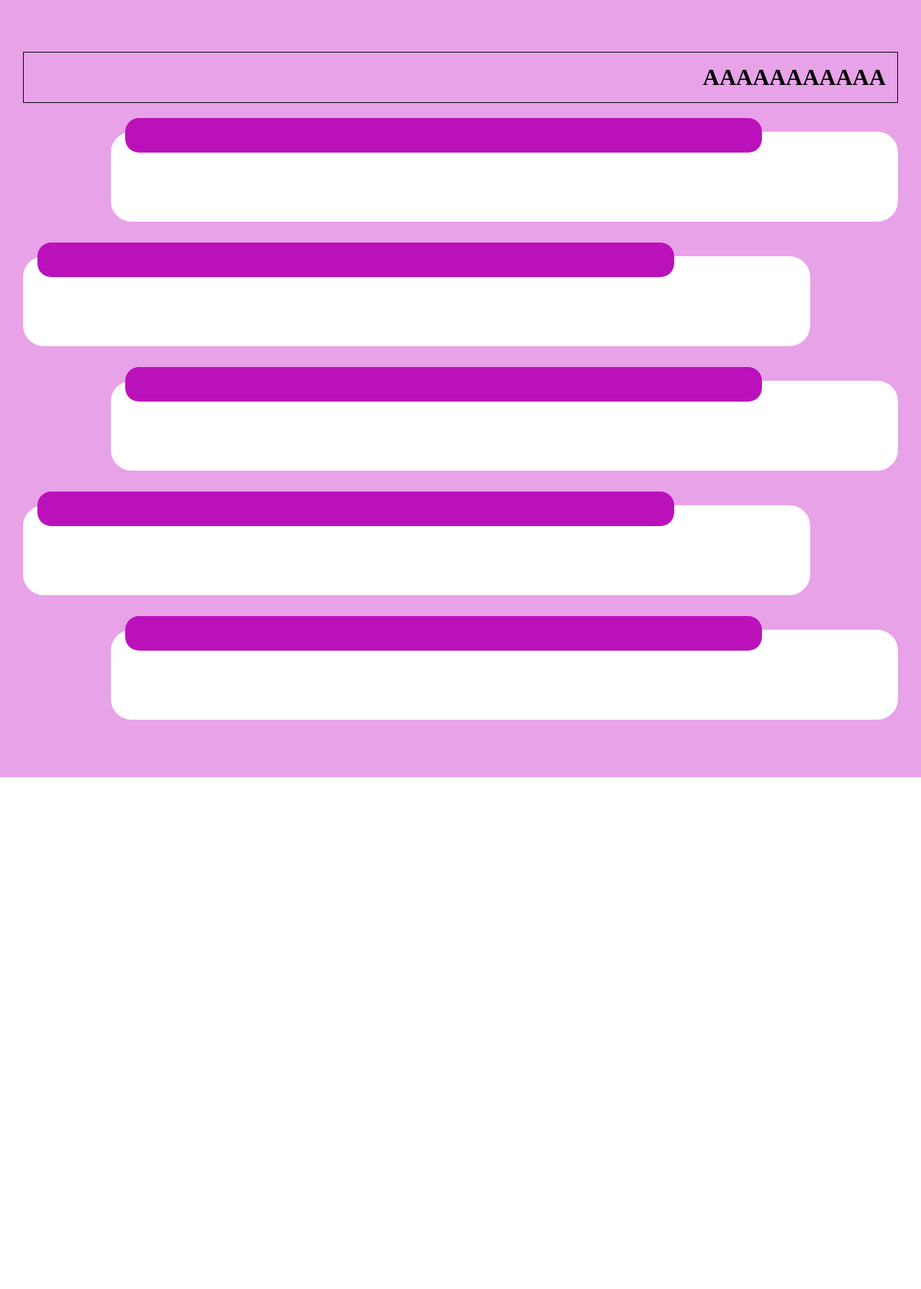
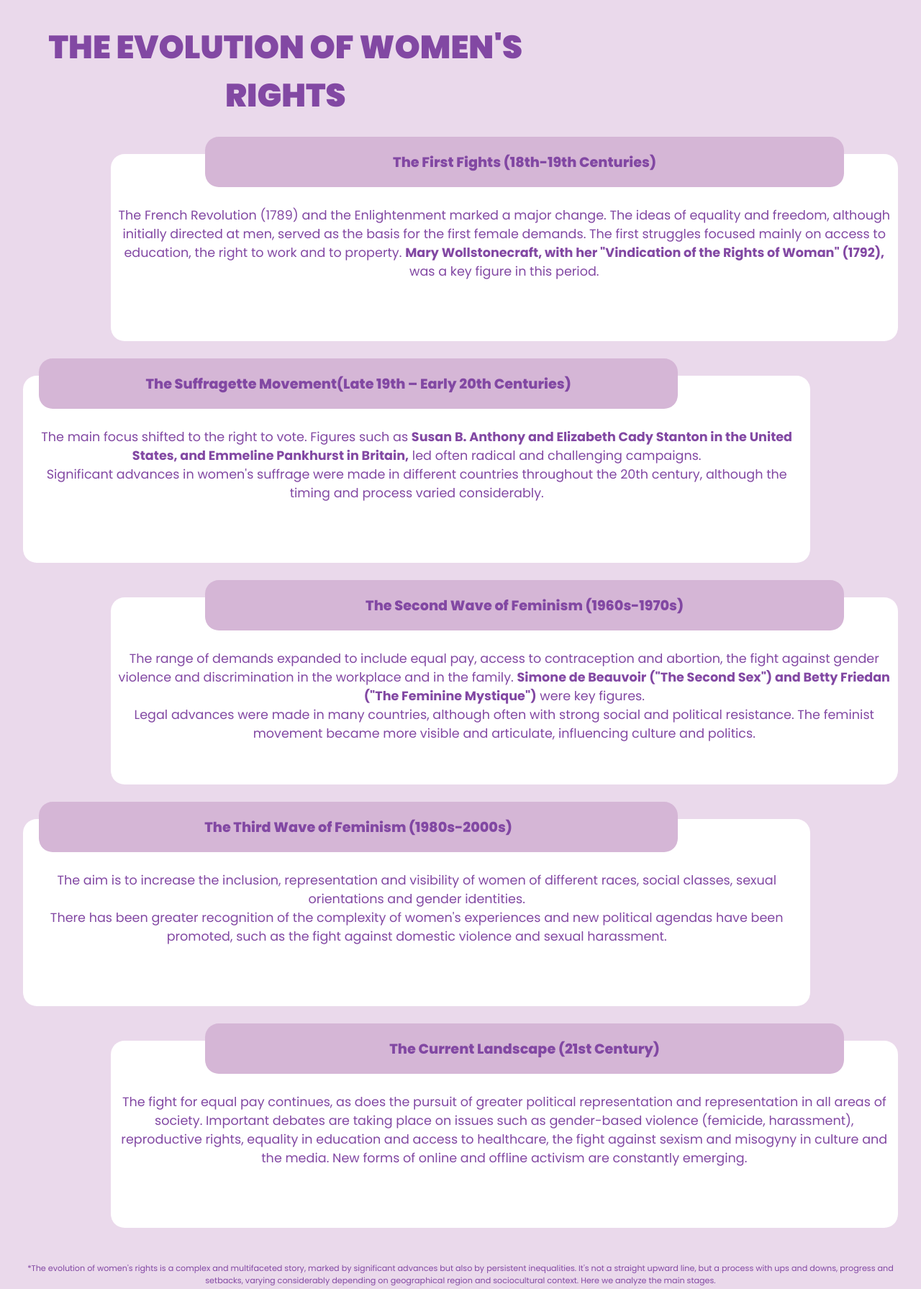
Before and after one commit to vri-a/8M, a plain HTML site: page index.html in a window 1280 px wide. Shown: the whole page at 72% size. Before the commit the page ends 1080 px from the top, so only its background shows below. Drawn offline with Linux system fonts and the light colour scheme.

Commit message:
Se agrego el texto, se mejoro el diseño y se hizo el responsive. Primera version de la pagina.

```diff
--- a/css/style.css
+++ b/css/style.css
@@ -1,7 +1,17 @@
+@import url('https://fonts.googleapis.com/css2?family=Poppins:ital,wght@0,100;0,200;0,300;0,400;0,500;0,600;0,700;0,800;0,900;1,100;1,200;1,300;1,400;1,500;1,600;1,700;1,800;1,900&display=swap');
+
+:root {
+    --primary-color: #ead9eb;
+    --secondary-color: #8248a3;
+    --tertiary-color: rgb(213, 182, 214);
+}
+
 * {
     margin: 0;
     padding: 0;
     box-sizing: border-box;
+    font-family: "Poppins", sans-serif;
+    color: var(--secondary-color);
 }
 
 .container {
@@ -10,53 +20,151 @@
     display:flex;
     flex-wrap: wrap;
     justify-content: center;
-    /* align-items: center; */
+    align-items: center;
     flex-direction: column;
     padding: 2rem;
-    background-color: rgb(232, 162, 232);
+    background-color: var(--primary-color);
+}
+
+
+.cards {
+    width: 100%;
+    height: max-content;
 }
 
 .title {
-    width: 100%;
+    width: 80%;
     height: max-content;
-    padding: 1rem;
-    margin: 2.5rem 0;
-    border: 1px solid black;
-    text-align: right;
+    font-size: 1.8rem;
+    font-weight: 900;
+    text-align: center;
+    margin-bottom: 3rem;
 
 }
-.cards {
-    width: 100%;
-    height: max-content;
-    /* background-color: #7a0f5b; */
-}
+
 .card {
-
     width: 90%;
-    height: 125px;
-    border-radius: 1.8rem;
+    height: 360px;
+    border-radius: 1.2rem;
     position: relative;
     background-color: #fff;
     margin-bottom: 3rem;
+
 }
 
-.card:nth-child(odd) {
+.card:nth-child(even) {
     left: 10%;
-    /* background-color: black; */
 }
 
+.card:nth-child(even) .card-header::before {
+        margin-left: 12%;
+}
 
+.card:nth-child(odd) .card-header::before {
+    margin-left:2%;
+}
 
+/* Header */
+.card:nth-child(2) .card-header::before {
+   content: 'The First Fights (18th-19th Centuries)';
+
+}
+
+.card:nth-child(3) .card-header::before {
+    content: 'The Suffragette Movement(Late 19th – Early 20th Centuries)';
+
+}
+
+.card:nth-child(4) .card-header::before {
+    content: 'The Second Wave of Feminism (1960s-1970s)';
+
+}
+
+.card:nth-child(5) .card-header::before {
+    content: 'The Third Wave of Feminism (1980s-2000s)';
+
+}
+
+.card:nth-child(6) .card-header::before {
+    content: 'The Current Landscape (21st Century)';
+
+}
+
+/* Header End*/
 
 .card-header::before {
     content: "";
     width: 80%;
-    height: 2.4rem;
+    height: 3.6rem;
     position: absolute;
-    left: 20px;
-    top: -1.2rem;
+    display: flex;
+    justify-content: center;
+    align-items: center;
+    top: -1.5rem;
     border-radius: 1.2rem;
-    background-color: rgb(187, 17, 187);
-    padding: .3rem;
+    background-color: var(--tertiary-color);
+    padding: .4rem;
+    font-weight: 800;
+    text-align: center;
+    font-size: .7rem;
+}
 
+.card-content {
+    position: absolute;
+    margin-top: 3rem;
+    padding: .5rem;
+    text-align: center;
+    font-size: .8rem;
 }
+
+.note {
+    font-size: .7rem;
+    text-align: center;
+}
+
+/* Media Queries */
+
+@media screen and (min-width: 400px) {
+    .card {
+        height: 300px;
+    }
+
+    .card-header::before {
+        font-size: 1rem;
+    }
+}
+
+@media screen and (min-width: 650px) {
+    .title {
+        width: 60%;
+    }
+
+    .card-content {
+        margin-top: 4rem;
+        font-size: 1rem;
+
+    }
+}
+
+
+@media screen and (min-width: 850px) {
+    .title {
+        font-size: 2.8rem;
+    }
+
+    .card {
+        height: 260px;
+    }
+
+    .card-header::before {
+        font-size: 1.2rem;
+    }
+}
+
+
+@media screen and (min-width: 950px) {
+    .card-content {
+        font-size: 1.1rem;
+
+    }
+}
--- a/index.html
+++ b/index.html
@@ -8,39 +8,53 @@
 </head>
 <body>
     <div class="container">
-        <h1 class="title">AAAAAAAAAAA</h1>
         <div class="cards">
+            <h1 class="title">THE EVOLUTION OF WOMEN'S RIGHTS</h1>
             <div class="card">
                 <div class="card-header"></div>
                 <div class="card-body">
-                    <p class="card-content"></p>
+                    <p class="card-content">
+                        The French Revolution (1789) and the Enlightenment marked a major change. The ideas of equality and freedom, although initially directed at men, served as the basis for the first female demands. The first struggles focused mainly on access to education, the right to work and to property. <strong>Mary Wollstonecraft, with her "Vindication of the Rights of Woman" (1792),</strong>  was a key figure in this period.
+                    </p>
                 </div>
             </div>
             <div class="card">
                 <div class="card-header"></div>
                 <div class="card-body">
-                    <p class="card-content"></p>
+                    <p class="card-content">
+                        The main focus shifted to the right to vote. Figures such as <strong>Susan B. Anthony and Elizabeth Cady Stanton in the United States, and Emmeline Pankhurst in Britain,</strong> led often radical and challenging campaigns.<br>
+                        Significant advances in women's suffrage were made in different countries throughout the 20th century, although the timing and process varied considerably.
+                    </p>
                 </div>
             </div>
             <div class="card">
                 <div class="card-header"></div>
                 <div class="card-body">
-                    <p class="card-content"></p>
+                    <p class="card-content">
+                        The range of demands expanded to include equal pay, access to contraception and abortion, the fight against gender violence and discrimination in the workplace and in the family. <strong>Simone de Beauvoir ("The Second Sex") and Betty Friedan ("The Feminine Mystique")</strong> were key figures.<br>
+                        Legal advances were made in many countries, although often with strong social and political resistance. The feminist movement became more visible and articulate, influencing culture and politics.
+                    </p>
                 </div>
             </div>
             <div class="card">
                 <div class="card-header"></div>
                 <div class="card-body">
-                    <p class="card-content"></p>
+                    <p class="card-content">
+                        The aim is to increase the inclusion, representation and visibility of women of different races, social classes, sexual orientations and gender identities.<br>
+                        There has been greater recognition of the complexity of women's experiences and new political agendas have been promoted, such as the fight against domestic violence and sexual harassment.
+                    </p>
                 </div>
             </div>
             <div class="card">
                 <div class="card-header"></div>
                 <div class="card-body">
-                    <p class="card-content"></p>
+                    <p class="card-content">
+                        The fight for equal pay continues, as does the pursuit of greater political representation and representation in all areas of society. Important debates are taking place on issues such as gender-based violence (femicide, harassment), reproductive rights, equality in education and access to healthcare, the fight against sexism and misogyny in culture and the media. New forms of online and offline activism are constantly emerging.
+                    </p>
                 </div>
             </div>
 
+            <p class="note">*The evolution of women's rights is a complex and multifaceted story, marked by significant advances but also by persistent inequalities. It's not a straight upward line, but a process with ups and downs, progress and setbacks, varying considerably depending on geographical region and sociocultural context. Here we analyze the main stages.</p>
 
         </div>
     </div>
```
